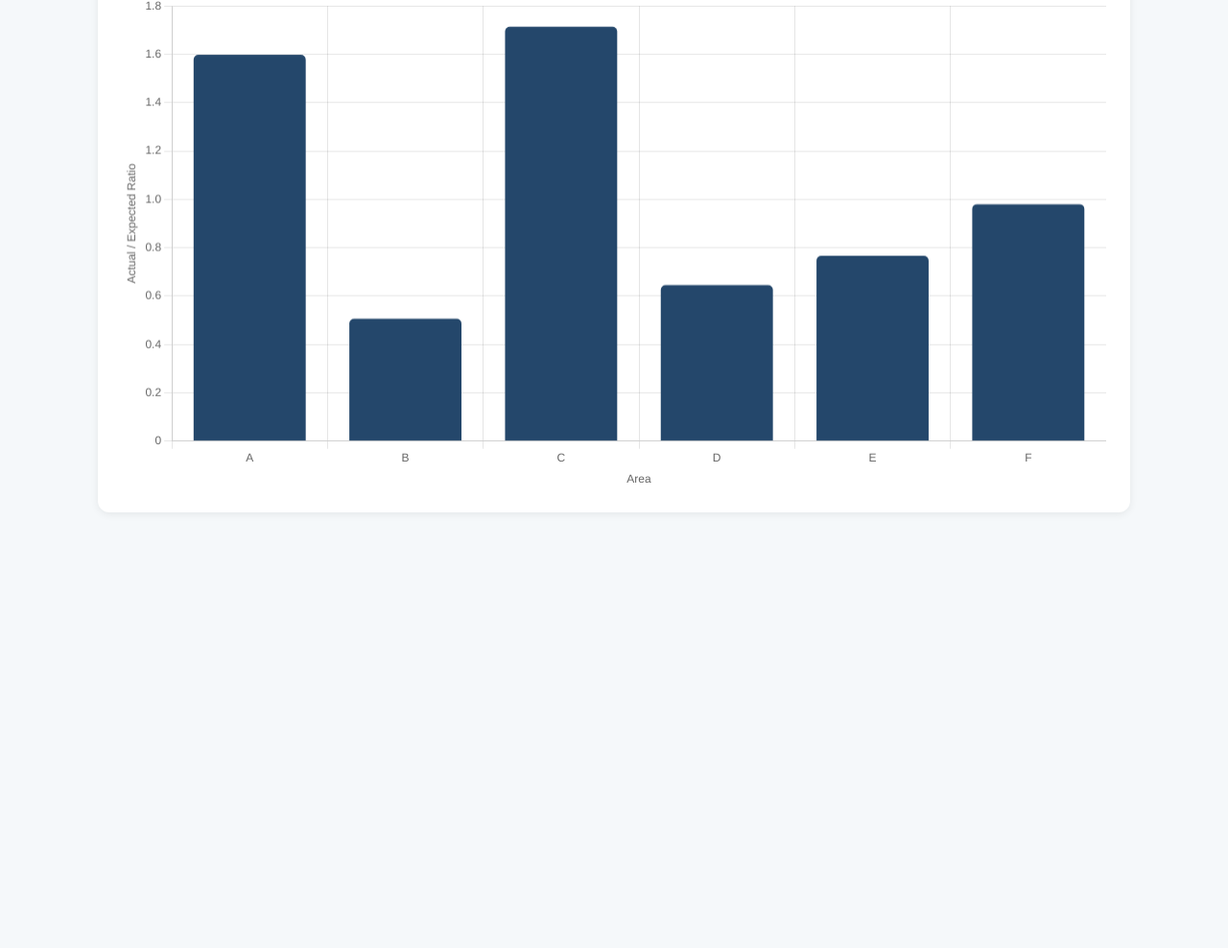
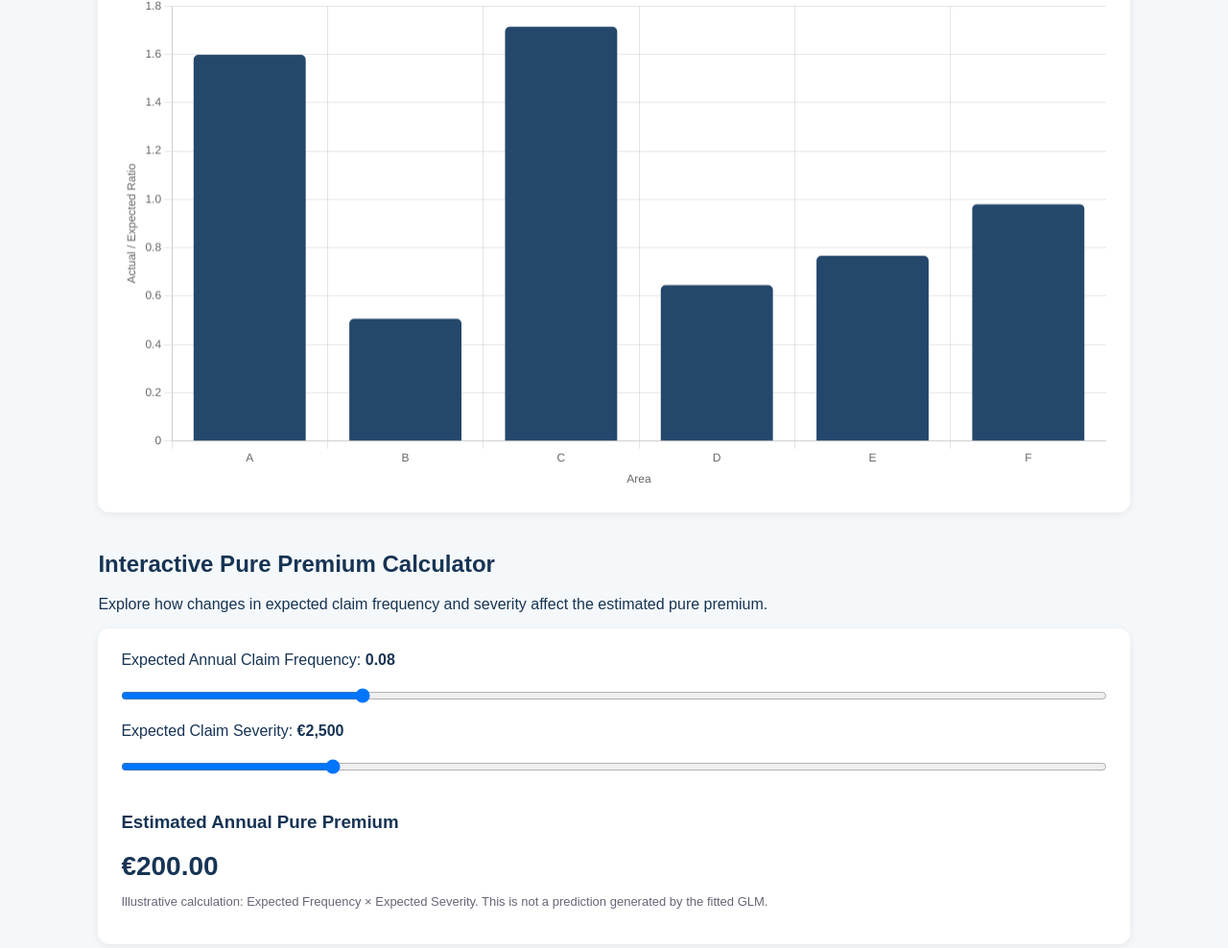
Before and after one commit to Nandini2006-prog/Motor-Insurance-Pricing-GLM, a plain HTML site: page index.html in a window 1280 px wide. Shown: the part 1139-2127 px from the top of the page at 96% size. Before the commit the page ends 1748 px from the top, so only its background shows below. Drawn offline with nearby package versions, Linux system fonts and the light colour scheme.

Commit message:
Update index.html

```diff
--- a/index.html
+++ b/index.html
@@ -154,6 +154,69 @@
   });
 </script>
 
+<section id="calculator">
+  <h2>Interactive Pure Premium Calculator</h2>
+  <p>
+    Explore how changes in expected claim frequency
+    and severity affect the estimated pure premium.
+  </p>
+
+  <div class="card">
+    <label for="frequency">
+      Expected Annual Claim Frequency:
+      <strong id="freqValue">0.08</strong>
+    </label>
+
+    <input type="range" id="frequency"
+           min="0.01" max="0.30"
+           step="0.01" value="0.08"
+           style="width:100%; margin:20px 0;">
+
+    <label for="severity">
+      Expected Claim Severity:
+      <strong id="sevValue">€2,500</strong>
+    </label>
+
+    <input type="range" id="severity"
+           min="500" max="10000"
+           step="100" value="2500"
+           style="width:100%; margin:20px 0;">
+
+    <h3>Estimated Annual Pure Premium</h3>
+    <div class="number" id="premium">€200.00</div>
+
+    <p style="font-size:13px; color:#667;">
+      Illustrative calculation: Expected Frequency
+      × Expected Severity. This is not a prediction
+      generated by the fitted GLM.
+    </p>
+  </div>
+</section>
+
+<script>
+  const frequency = document.getElementById("frequency");
+  const severity = document.getElementById("severity");
+
+  function calculatePremium() {
+    const f = Number(frequency.value);
+    const s = Number(severity.value);
+
+    document.getElementById("freqValue").textContent =
+      f.toFixed(2);
+
+    document.getElementById("sevValue").textContent =
+      "€" + s.toLocaleString("en-US");
+
+    document.getElementById("premium").textContent =
+      "€" + (f * s).toFixed(2);
+  }
+
+  frequency.addEventListener("input", calculatePremium);
+  severity.addEventListener("input", calculatePremium);
+
+  calculatePremium();
+</script>
+
   </main>
 </body>
 </html>
```
